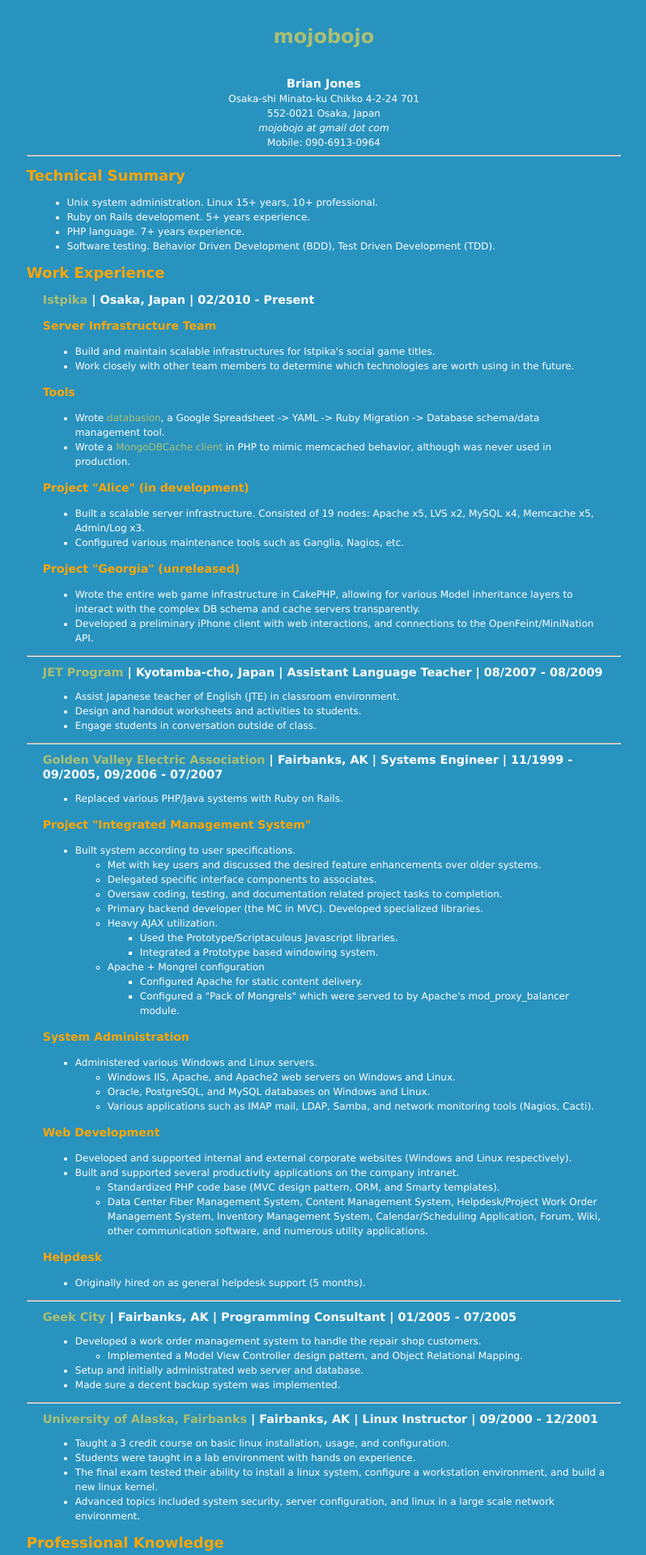
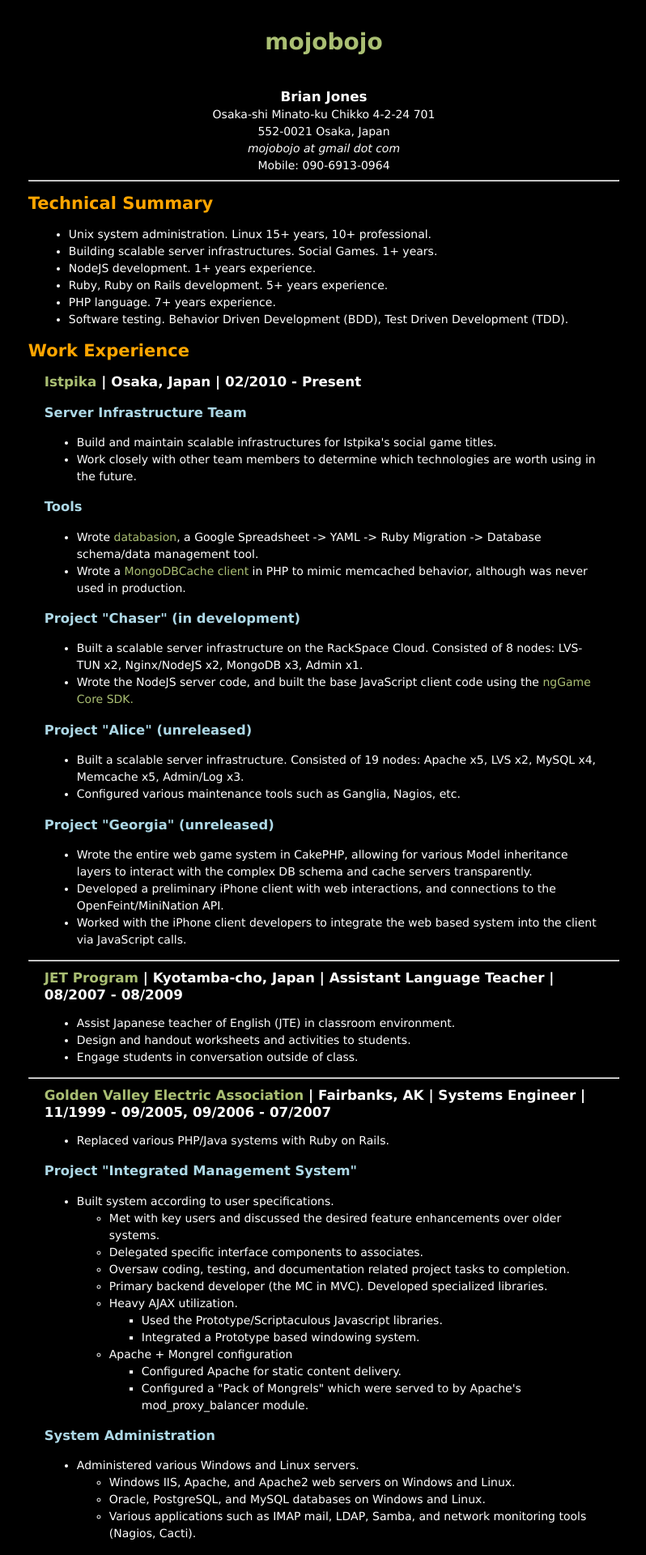
Before and after one commit to boj/boj.github.com, a Jekyll site: the page built from resume.html, in a window 1280 px wide. Shown: the top 1920 px of the page at 81% size, without its empty margins (240-1038 px from the left). Built offline with Jekyll 4.4.1, drawn with Linux system fonts in a browser that asks for light colours; Markdown is read by kramdown in place of the engine named in the settings; some of the changed text lies outside the part shown.

Commit message:
new blog post, small resume updates, new colors

```diff
--- a/resume.html
+++ b/resume.html
@@ -19,7 +19,9 @@
 	<div class="section_detail">
 		<ul>
 		  <li>Unix system administration.  Linux 15+ years, 10+ professional.</li>
-		  <li>Ruby on Rails development.  5+ years experience.</li>
+		  <li>Building scalable server infrastructures.  Social Games. 1+ years.</li>
+		  <li>NodeJS development. 1+ years experience.</li>
+		  <li>Ruby, Ruby on Rails development.  5+ years experience.</li>
 		  <li>PHP language.  7+ years experience.</li>
 		  <li>Software testing.  Behavior Driven Development (BDD), Test Driven Development (TDD).</li>
 		</ul>
@@ -46,15 +48,21 @@
 			  <li>Wrote <a href="https://github.com/boj/databasion" title="databasion">databasion</a>, a Google Spreadsheet -> YAML -> Ruby Migration -> Database schema/data management tool.</li>
 			  <li>Wrote a <a href="http://github.com/boj/mongodbcache-php" title="MongoDBCache">MongoDBCache client</a> in PHP to mimic memcached behavior, although was never used in production.</li>
 			</ul>
-			<h3>Project "Alice" (in development)</h3>
+			<h3>Project "Chaser" (in development)</h3>
+			<ul>
+			  <li>Built a scalable server infrastructure on the RackSpace Cloud.  Consisted of 8 nodes: LVS-TUN x2, Nginx/NodeJS x2, MongoDB x3, Admin x1.</li>
+			  <li>Wrote the NodeJS server code, and built the base JavaScript client code using the <a href="http://developer.getmobage.com/" title="ngGame">ngGame Core SDK.</a></li>
+			</ul>
+			<h3>Project "Alice" (unreleased)</h3>
 			<ul>
 			  <li>Built a scalable server infrastructure.  Consisted of 19 nodes: Apache x5, LVS x2, MySQL x4, Memcache x5, Admin/Log x3.</li>
 			  <li>Configured various maintenance tools such as Ganglia, Nagios, etc.</li>
 			</ul>
 			<h3>Project "Georgia" (unreleased)</h3>
 			<ul>
-			  <li>Wrote the entire web game infrastructure in CakePHP, allowing for various Model inheritance layers to interact with the complex DB schema and cache servers transparently.</li>
+			  <li>Wrote the entire web game system in CakePHP, allowing for various Model inheritance layers to interact with the complex DB schema and cache servers transparently.</li>
 			  <li>Developed a preliminary iPhone client with web interactions, and connections to the OpenFeint/MiniNation API.</li>
+			  <li>Worked with the iPhone client developers to integrate the web based system into the client via JavaScript calls.</li>
 			</ul>
 		</div>
 	</div>
@@ -210,7 +218,7 @@
 		<ul>
 			<li>MongoDB, Oracle, PostgreSQL, MySQL, SQLite.</li>
 			<li>Apache, Mongrel, Lighttpd, Nginx, IIS.</li>
-			<li>Xen, OpenVPN, BIND DNS, Nagios, Ganglia, Cacti.</li>
+			<li>LVS, Keepalived, Xen, OpenVPN, BIND DNS, Nagios, Ganglia, Cacti.</li>
 		</ul>
 	</div>
 
--- a/static/css/mojobojo.css
+++ b/static/css/mojobojo.css
@@ -1,11 +1,15 @@
 body {
-	font: 12px/1.5em "Lucida Grande", "Lucida Sans Unicode";
+	font: 14px/1.5em "Lucida Grande", "Lucida Sans Unicode";
 	color: white;
-	background: #2993BF;
+	background: black;
 }
 
-h1, h2, h3, h4, h5 {
+h1, h2 {
 	color: orange;
+}
+
+h3, h4, h5 {
+    color: lightblue;
 }
 
 a {
```
Also changed, not shown: _posts/2011-01-14-lvs-nginx-nodejs-mongodb-cluster-setup-on-rackspace.md (added, +306 -0 lines).
